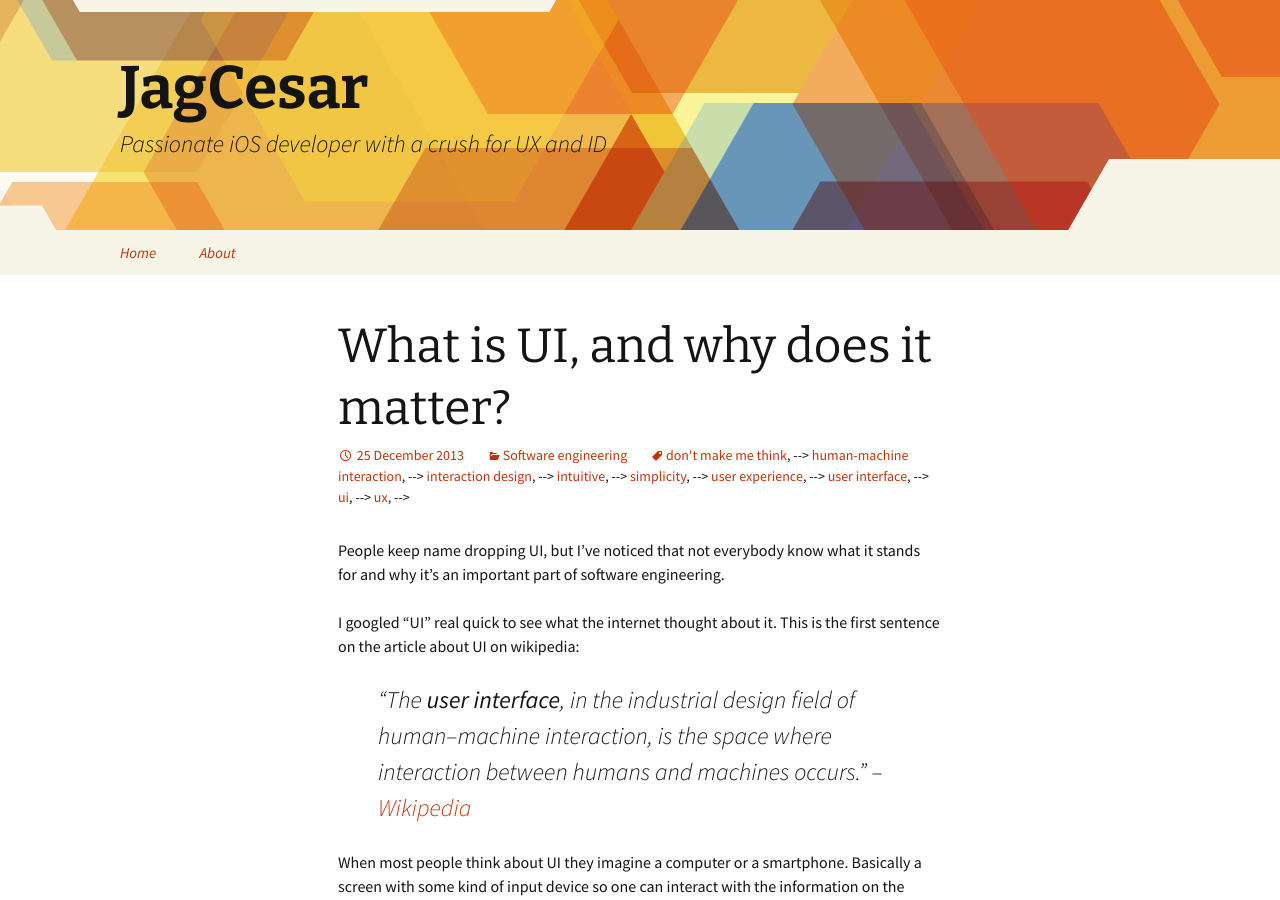
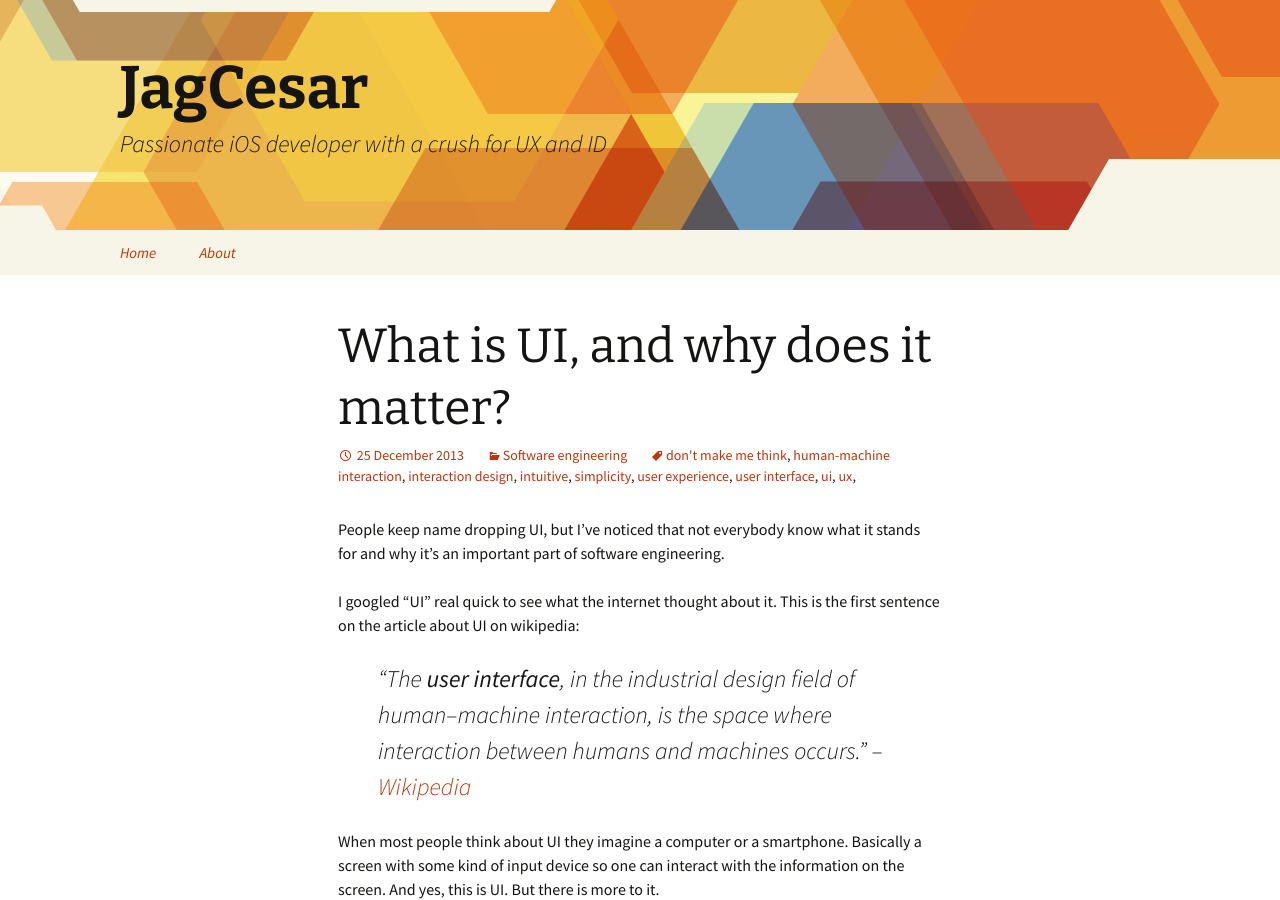
Before and after one commit to JagCesar/jagcesar.github.io, a Jekyll site: the page built from _posts/2013-10-20-what-is-ui-and-why-does-it-matter.md, in a window 1280 px wide and 900 px high. Built offline with Jekyll 4.4.1, drawn with Linux system fonts in a browser that asks for light colours.

Commit message:
Removed some left over dev chars

```diff
--- a/_layouts/post.html
+++ b/_layouts/post.html
@@ -17,7 +17,7 @@
 			</span>
 			<span class="tags-links">
 			{% for tag in page.tags %}
-			<a href="http://www.jagcesar.se/tag/{{ tag | slugize }}/" rel="tag">{{tag}}</a>, -->
+			<a href="http://www.jagcesar.se/tag/{{ tag | slugize }}/" rel="tag">{{tag}}</a>,
 			{% endfor %}
 			</span>
 			<span class="author vcard">
```
